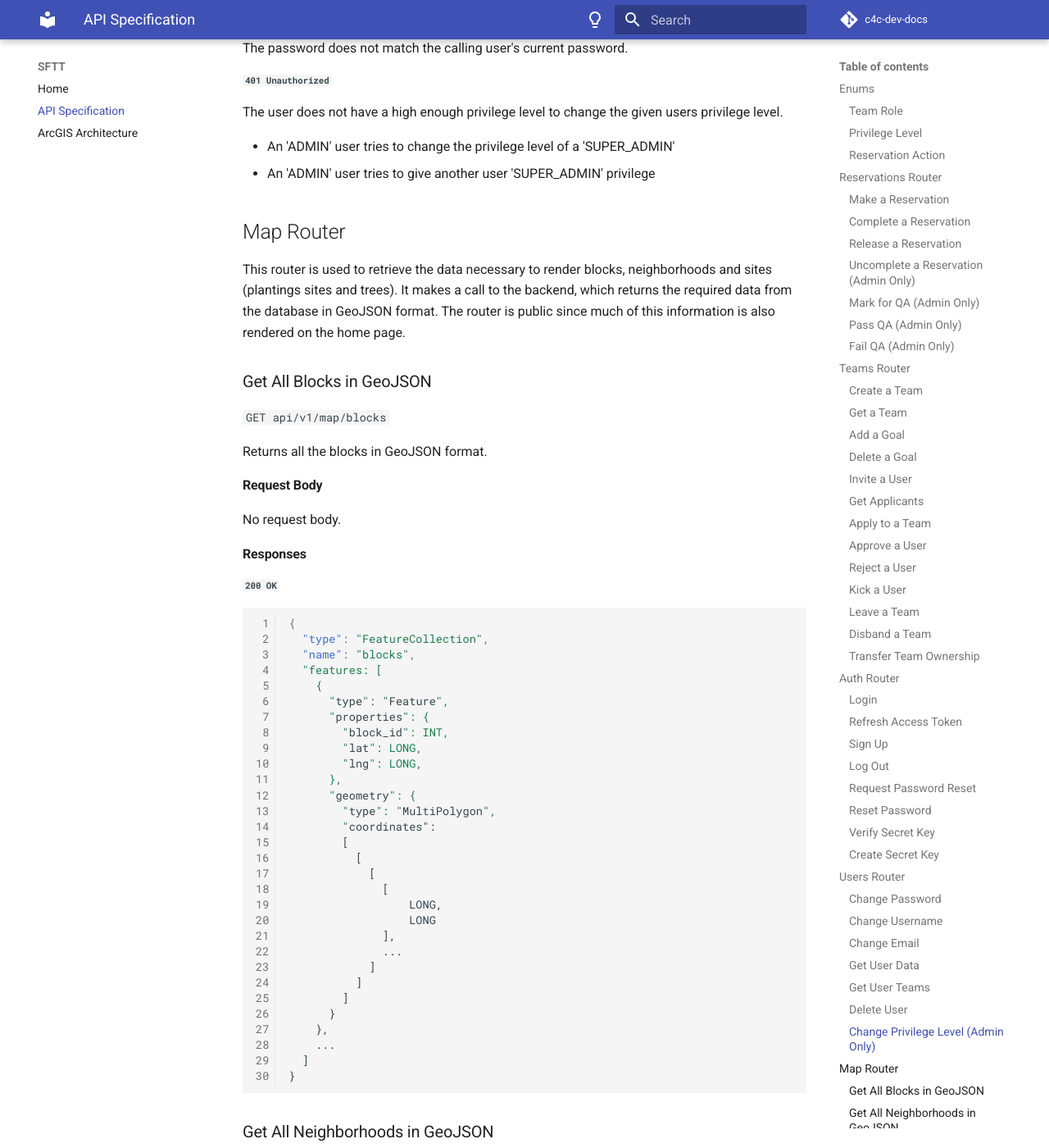
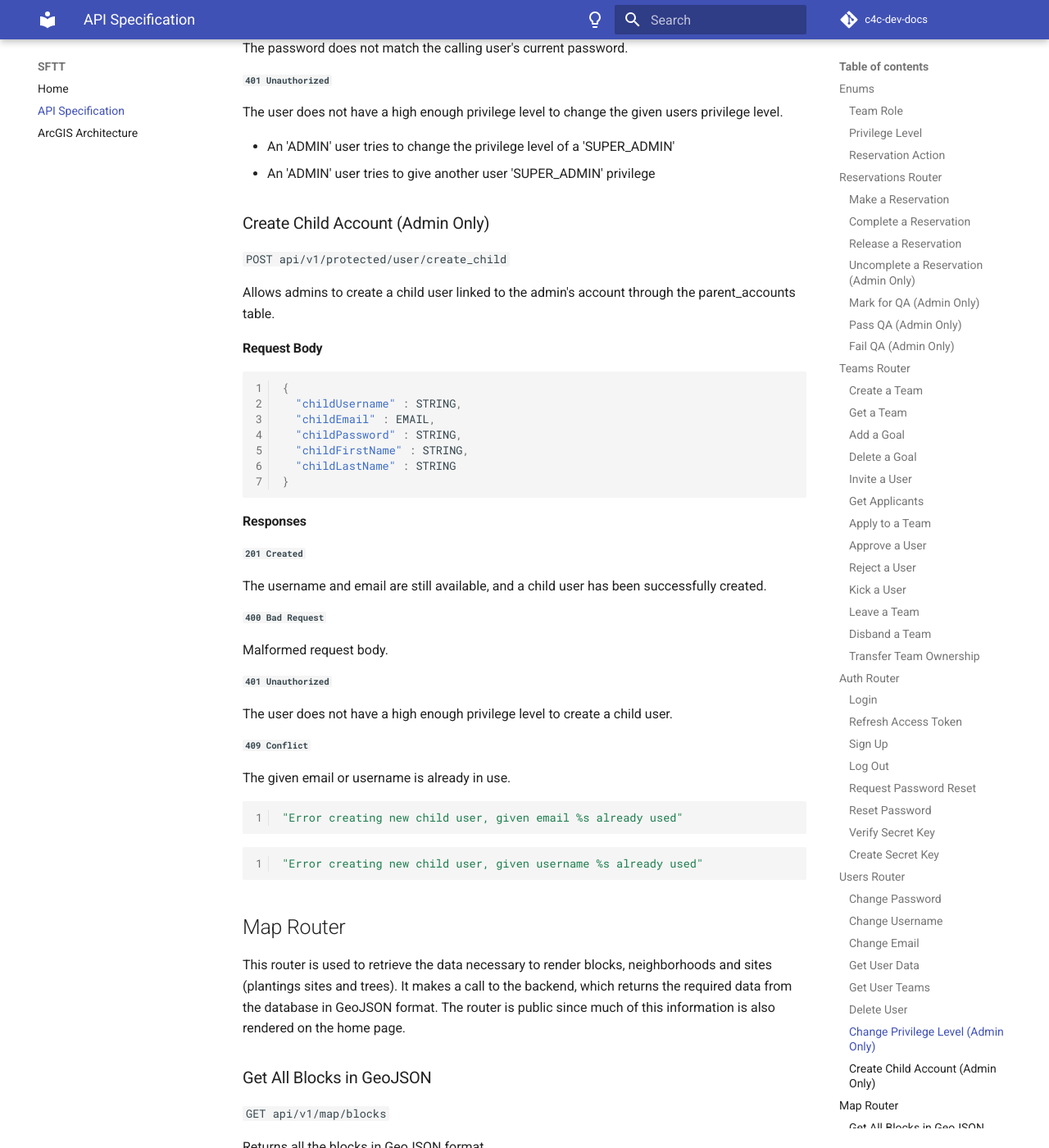
Before and after one commit to Code-4-Community/c4c-dev-docs, an MkDocs documentation site: the page built from docs/sftt/sftt-api-spec.md, in a window 1280 px wide and 1400 px high, scrolled down 24641 px. Shown: the whole window at 82% size. Built offline with MkDocs 1.6.1 and Material for MkDocs 9.7.7, drawn with Linux system fonts in a browser that asks for light colours; comment, search, counter and statistics services are not loaded.

Commit message:
Added new documentation for Create Child Account route under Users router

````diff
--- a/docs/sftt/sftt-api-spec.md
+++ b/docs/sftt/sftt-api-spec.md
@@ -1106,6 +1106,47 @@ The user does not have a high enough privilege level to change the given users p
 
 - An 'ADMIN' user tries to change the privilege level of a 'SUPER_ADMIN'
 - An 'ADMIN' user tries to give another user 'SUPER_ADMIN' privilege
+
+### Create Child Account (Admin Only)
+
+`POST api/v1/protected/user/create_child`
+
+Allows admins to create a child user linked to the admin's account through the parent_accounts table.
+
+#### Request Body
+
+```json
+{
+  "childUsername" : STRING,
+  "childEmail" : EMAIL,
+  "childPassword" : STRING,
+  "childFirstName" : STRING,
+  "childLastName" : STRING
+}
+```
+
+#### Responses
+
+##### `201 Created`
+The username and email are still available, and a child user has been successfully created.
+
+##### `400 Bad Request`
+Malformed request body.
+
+##### `401 Unauthorized`
+
+The user does not have a high enough privilege level to create a child user.
+
+##### `409 Conflict`
+The given email or username is already in use.
+
+```json
+"Error creating new child user, given email %s already used"
+```
+
+```json
+"Error creating new child user, given username %s already used"
+```
 
 ## Map Router
 
````
